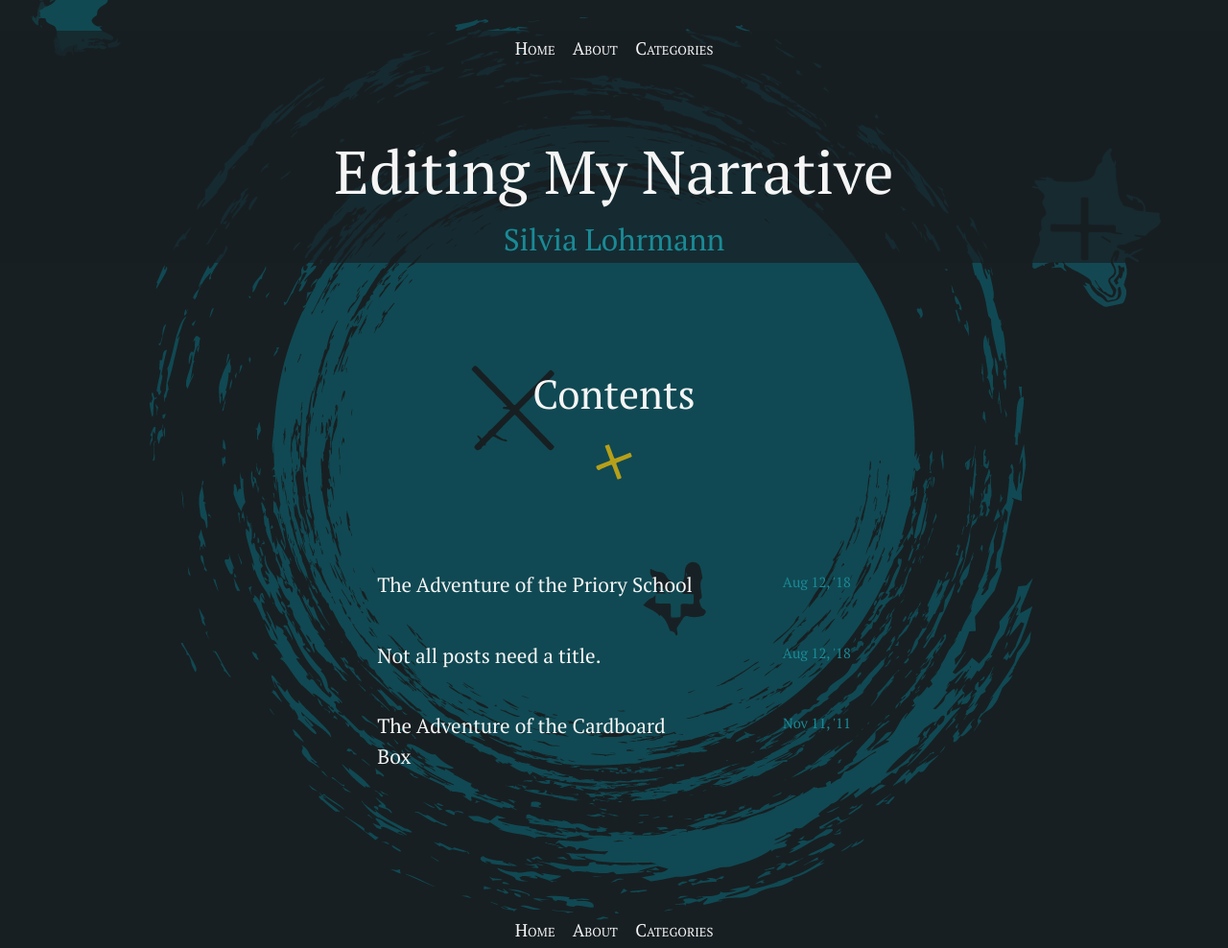
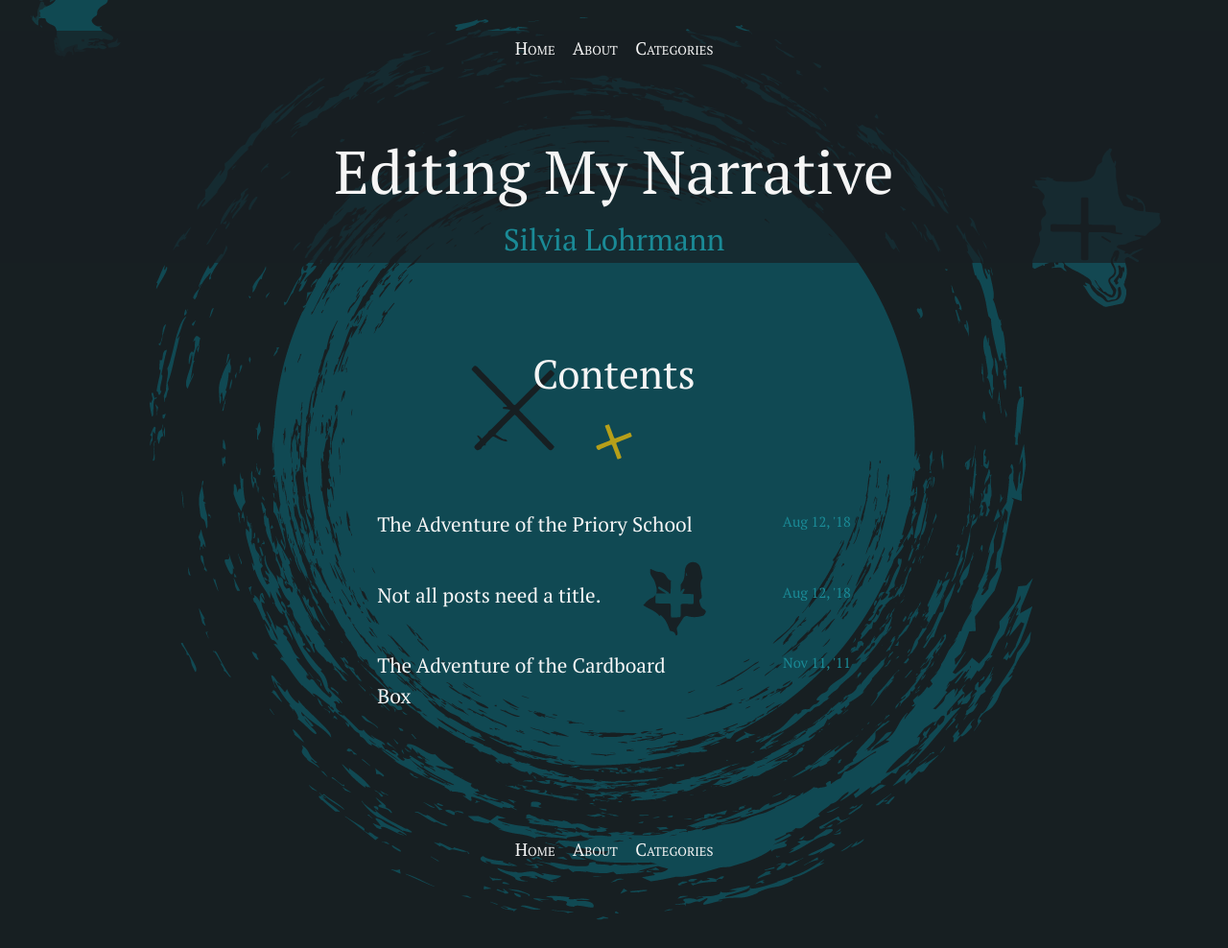
Before and after one commit to silvialohrmann/editorial, a Jekyll site: the page built from index.html, in a window 1280 px wide. Shown: the whole page at 96% size. Built offline with Jekyll 4.4.1, drawn with Linux system fonts in a browser that asks for light colours; the list of posts is cut into pages by our own code.

Commit message:
Update _base.scss

```diff
--- a/_sass/_base.scss
+++ b/_sass/_base.scss
@@ -147,7 +147,7 @@ figcaption {
 .home {
   max-width: 24em;
   margin: auto;
-  padding: 4em 1em;
+  padding: 3em 1em;
   color: $for-dark-background;
 }
 
@@ -157,7 +157,7 @@ figcaption {
 
 .content-title {
   font-size: 2em;
-  margin-bottom: 2em;
+  margin-bottom: 1em;
   text-align: center;
 }
 
```
